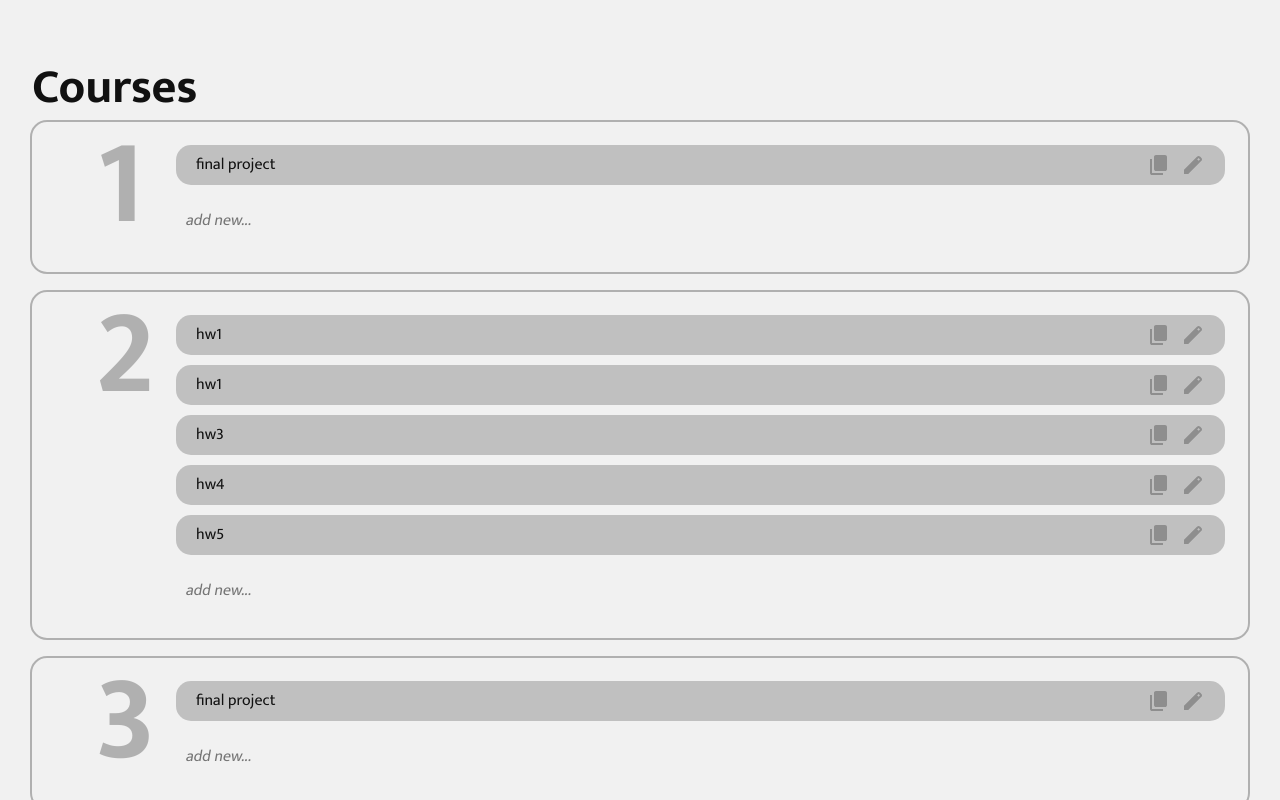
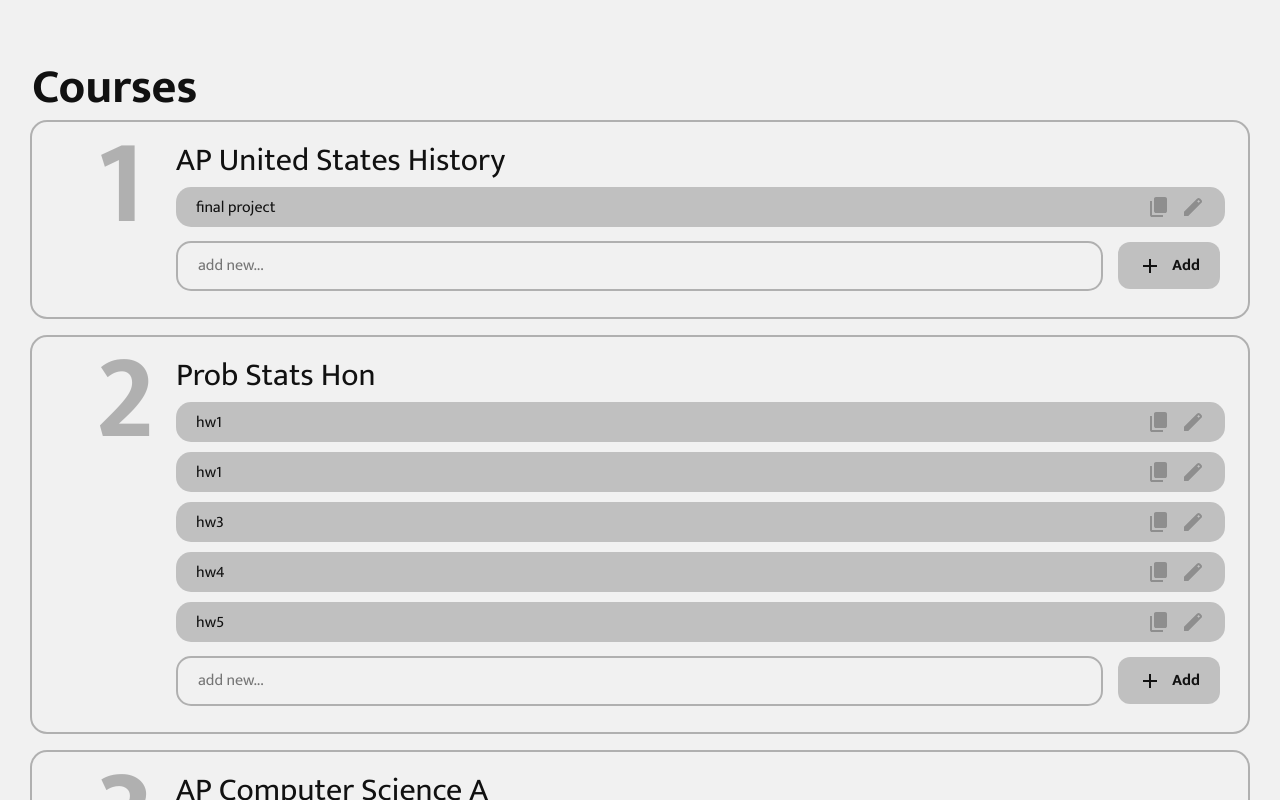
Before and after one commit to thetimblank/neotap.net2, a Next.js app: page /todo in a window 1280 px wide. Built offline with nearby package versions, Linux system fonts and the light colour scheme; a web font is replaced by a local one.

Commit message:
add course actions

```diff
--- a/src/app/(root)/todo/Course.tsx
+++ b/src/app/(root)/todo/Course.tsx
@@ -1,26 +1,63 @@
-import React, { useState } from 'react';
+import React, { useContext } from 'react';
 import { motion } from 'framer-motion';
 import Task from './Task';
+import { CoursesContext } from '@/providers/CoursesContext';
+import { notifications } from '@mantine/notifications';
 
 interface P {
-	data: Course;
-	setData: React.Dispatch<React.SetStateAction<Course[]>>;
+	course: Course;
 }
 
-const Course: React.FC<P> = ({ data, setData }) => {
-	const [tasks, setTasks] = useState<Task[]>(data.todo);
+const Course: React.FC<P> = ({ course }) => {
+	const { setCourse } = useContext(CoursesContext);
+
+	const handleNewTask = (form: any) => {
+		const query = form.get('query');
+
+		if (!query || query.length < 1) {
+			notifications.show({ title: 'Bummer!', message: 'Please provide a task to add.' });
+			return;
+		}
+
+		setCourse(course.period - 1, {
+			...course,
+			todo: course.todo.concat({
+				name: query,
+			}),
+		});
+	};
 
 	return (
-		<motion.div className='course outline'>
+		<motion.div layout='preserve-aspect' className='course outline'>
 			<div className='period center'>
-				<h1>{data.period}</h1>
+				<h1>{course.period}</h1>
 			</div>
 			<div className='content full'>
-				{/* <h3>{data.name}</h3> */}
-				{tasks.map((task: Task, idx: number) => {
-					return <Task tasks={tasks} setTasks={setTasks} data={task} key={idx} />;
-				})}
-				<input className='new' placeholder='add new...' />
+				<h3>{course.name}</h3>
+				{course.todo.length < 1 ? (
+					<p>You're all done!</p>
+				) : (
+					course.todo.map((task: Task, idx: number) => {
+						return (
+							<motion.div
+								key={idx}
+								initial={{ opacity: 0, x: -20 }}
+								animate={{ opacity: 1, x: 0 }}
+								transition={{ delay: idx * 0.05 }}>
+								<Task courseIndex={course.period - 1} task={task} />
+							</motion.div>
+						);
+					})
+				)}
+				<form action={handleNewTask} className='flex-align flex-space flex-gap'>
+					<input className='input new' placeholder='add new...' name='query' />
+					<button type='submit' className='btn'>
+						<svg xmlns='http://www.w3.org/2000/svg' height='24px' viewBox='0 -960 960 960' width='24px'>
+							<path d='M440-440H200v-80h240v-240h80v240h240v80H520v240h-80v-240Z' />
+						</svg>
+						Add
+					</button>
+				</form>
 			</div>
 		</motion.div>
 	);
--- a/src/app/(root)/todo/Task.tsx
+++ b/src/app/(root)/todo/Task.tsx
@@ -1,17 +1,79 @@
-import React, { useState } from 'react';
+import React, { useContext, useState } from 'react';
 import { motion } from 'framer-motion';
+import { CoursesContext } from '@/providers/CoursesContext';
+import { modals } from '@mantine/modals';
 
 interface P {
-	data: Task;
-	tasks: Task[];
-	setTasks: React.Dispatch<React.SetStateAction<Task[]>>;
+	task: Task;
+	courseIndex: number;
 }
 
-const Task: React.FC<P> = ({ data, tasks, setTasks }) => {
+const Task: React.FC<P> = ({ task, courseIndex }) => {
+	const { courses, setCourse } = useContext(CoursesContext);
 	const [hovering, setHovering] = useState<boolean>(false);
 
+	const handleDuplicate = () => {
+		setCourse(courseIndex, {
+			...courses[courseIndex],
+			todo: courses[courseIndex].todo.concat([Object.assign({}, task)]),
+		});
+	};
+
+	const handleCheckOff = () => {
+		setCourse(courseIndex, {
+			...courses[courseIndex],
+			todo: courses[courseIndex].todo.filter((current) => {
+				if (current != task) {
+					return true;
+				}
+
+				return false;
+			}),
+		});
+	};
+
+	const handleEdit = () => {
+		modals.open({
+			title: 'Editing Task',
+			children: (
+				<form
+					className='flex-col'
+					action={(query: any) => {
+						const input = query.get('task');
+
+						if (input.length < 1) {
+							return;
+						}
+
+						const modifiedTodo = courses[courseIndex].todo;
+
+						for (let i = 0; i < modifiedTodo.length; i++) {
+							if (modifiedTodo[i] === task) {
+								modifiedTodo.splice(i, 1, {
+									...task,
+									name: input,
+								});
+							}
+						}
+
+						setCourse(courseIndex, {
+							...courses[courseIndex],
+							todo: modifiedTodo,
+						});
+
+						modals.closeAll();
+					}}>
+					<input className='input' placeholder='Your new task...' defaultValue={task.name} name='task' />
+					<button className='btn' type='submit'>
+						Okay
+					</button>
+				</form>
+			),
+		});
+	};
+
 	return (
-		<motion.div className='task'>
+		<div className='task'>
 			<motion.div
 				initial={{ opacity: 0 }}
 				animate={hovering ? { x: 0, opacity: 1 } : { x: 10, opacity: 0 }}
@@ -20,43 +82,25 @@ const Task: React.FC<P> = ({ data, tasks, setTasks }) => {
 					<path d='M382-240 154-468l57-57 171 171 367-367 57 57-424 424Z' />
 				</svg>
 			</motion.div>
-			<div
+			<button
 				className='content full'
 				onMouseEnter={() => setHovering(true)}
 				onMouseLeave={() => setHovering(false)}
-				onClick={() =>
-					setTasks(
-						tasks.filter((current) => {
-							if (current != data) {
-								return true;
-							}
-
-							return false;
-						})
-					)
-				}>
-				<p>{data.name}</p>
-				<p>{data.dueAt?.toLocaleString()}</p>
-			</div>
-			<div
-				className='modify center'
-				onClick={() => {
-					const newTasks = tasks;
-
-					newTasks.push(data);
-
-					setTasks(newTasks);
-				}}>
+				onClick={handleCheckOff}>
+				<p>{task.name}</p>
+				<p>{task.dueAt?.toLocaleString()}</p>
+			</button>
+			<button className='modify center' onClick={handleDuplicate}>
 				<svg xmlns='http://www.w3.org/2000/svg' height='24px' viewBox='0 -960 960 960' width='24px'>
 					<path d='M360-240q-33 0-56.5-23.5T280-320v-480q0-33 23.5-56.5T360-880h360q33 0 56.5 23.5T800-800v480q0 33-23.5 56.5T720-240H360ZM200-80q-33 0-56.5-23.5T120-160v-560h80v560h440v80H200Z' />
 				</svg>
-			</div>
-			<div className='modify center'>
+			</button>
+			<button className='modify center' onClick={handleEdit}>
 				<svg xmlns='http://www.w3.org/2000/svg' height='24px' viewBox='0 -960 960 960' width='24px'>
 					<path d='M120-120v-170l528-527q12-11 26.5-17t30.5-6q16 0 31 6t26 18l55 56q12 11 17.5 26t5.5 30q0 16-5.5 30.5T817-647L290-120H120Zm584-528 56-56-56-56-56 56 56 56Z' />
 				</svg>
-			</div>
-		</motion.div>
+			</button>
+		</div>
 	);
 };
 
--- /dev/null
+++ b/src/app/(root)/todo/layout.tsx
@@ -0,0 +1,10 @@
+import { CoursesProvider } from '@/providers/CoursesContext';
+
+interface P {
+	children: React.ReactNode;
+}
+
+const Layout: React.FC<P> = ({ children }) => {
+	return <CoursesProvider>{children}</CoursesProvider>;
+};
+export default Layout;
--- a/src/app/(root)/todo/page.css
+++ b/src/app/(root)/todo/page.css
@@ -37,25 +37,8 @@
 }
 
 .course>.content .new {
-   padding: 20px 10px;
-
-   height: 50px;
-
-   border: none;
-   resize: none;
-
-   background-color: transparent;
-
-
-   font-family: var(--font-primary);
-   color: var(--text-h1);
-   font-size: 16px;
-
-   transition: var(--transition);
-}
-
-.course>.content .new::placeholder {
-   transform: skew(-10deg);
+   width: 100%;
+   margin-bottom: 0;
 }
 
 .course .period {
@@ -77,13 +60,14 @@
 
    width: 100%;
 
-
    padding: 0 20px;
 
    background-color: var(--button-color-h1);
    border-radius: var(--border-radius);
 
    transition: var(--transition);
+
+   cursor: pointer;
 }
 
 .course .task .remove {
@@ -96,14 +80,24 @@
    fill: var(--success);
 }
 
+.course .task p {
+   user-select: none;
+}
+
 
 .course .task .modify {
    fill: var(--button-color-h2);
    transition: var(--transition);
+
+   cursor: pointer;
 }
 
 .course .task .modify:hover {
    fill: var(--text-h1);
+}
+
+.course .task .modify:focus-visible {
+   fill: var(--link);
 }
 
 .course .task .content {
@@ -117,3 +111,11 @@
    text-decoration: line-through;
    background-color: #3789228b;
 }
+
+.course .task .content:focus-visible {
+   text-decoration: line-through;
+}
+
+.course .task:has(.content:focus-visible) {
+   background-color: #3789228b;
+}
--- a/src/app/(root)/todo/page.tsx
+++ b/src/app/(root)/todo/page.tsx
@@ -1,71 +1,14 @@
 'use client';
 
-import React, { useState } from 'react';
+import React, { useContext } from 'react';
 import { Reorder } from 'framer-motion';
 import Course from './Course';
 import './page.css';
 import Scrollable from '@/components/Scrollable';
-
-const data: Course[] = [
-	{
-		name: 'AP United States History',
-		period: 1,
-		id: 1,
-		todo: [
-			{
-				name: 'final project',
-				priority: 1,
-			},
-		],
-	},
-	{
-		name: 'Prob Stats Hon',
-		period: 2,
-		id: 2,
-		todo: [
-			{
-				name: 'hw1',
-			},
-			{
-				name: 'hw1',
-			},
-			{
-				name: 'hw3',
-			},
-			{
-				name: 'hw4',
-			},
-			{
-				name: 'hw5',
-			},
-		],
-	},
-	{
-		name: 'AP Computer Science A',
-		period: 3,
-		id: 3,
-		todo: [
-			{
-				name: 'final project',
-			},
-		],
-	},
-	{
-		name: 'AP Bio',
-		period: 4,
-		id: 4,
-		todo: [],
-	},
-	{
-		name: 'AP Lunch',
-		period: 5,
-		id: 5,
-		todo: [],
-	},
-];
+import { CoursesContext } from '@/providers/CoursesContext';
 
 const Page: React.FC = () => {
-	const [courses, setCourses] = useState<Course[]>(data);
+	const { courses, setCourses } = useContext(CoursesContext);
 
 	const updateCourses = (input: Course[]) => {
 		const updated: Course[] = input;
@@ -92,7 +35,7 @@ const Page: React.FC = () => {
 					{courses.map((course: Course) => {
 						return (
 							<Reorder.Item value={course} key={course.id}>
-								<Course setData={setCourses} data={course} />
+								<Course course={course} />
 							</Reorder.Item>
 						);
 					})}
--- a/src/app/layout.tsx
+++ b/src/app/layout.tsx
@@ -4,7 +4,6 @@ import { Notifications } from '@mantine/notifications';
 import { ThemeProvider } from '@/providers/ThemeContext';
 import { ModalsProvider } from '@mantine/modals';
 import { MantineProvider } from '@mantine/core';
-import Footer from '@/components/footer/Footer';
 
 export const metadata: Metadata = {
 	title: 'neo',
--- /dev/null
+++ b/src/providers/CoursesContext.tsx
@@ -0,0 +1,83 @@
+'use client';
+
+import { createContext, useState } from 'react';
+
+const data: Course[] = [
+	{
+		name: 'AP United States History',
+		period: 1,
+		id: 1,
+		todo: [
+			{
+				name: 'final project',
+				priority: 1,
+			},
+		],
+	},
+	{
+		name: 'Prob Stats Hon',
+		period: 2,
+		id: 2,
+		todo: [
+			{
+				name: 'hw1',
+			},
+			{
+				name: 'hw1',
+			},
+			{
+				name: 'hw3',
+			},
+			{
+				name: 'hw4',
+			},
+			{
+				name: 'hw5',
+			},
+		],
+	},
+	{
+		name: 'AP Computer Science A',
+		period: 3,
+		id: 3,
+		todo: [
+			{
+				name: 'final project',
+			},
+		],
+	},
+	{
+		name: 'AP Bio',
+		period: 4,
+		id: 4,
+		todo: [],
+	},
+	{
+		name: 'AP Lunch',
+		period: 5,
+		id: 5,
+		todo: [],
+	},
+];
+
+interface CoursesContextProps {
+	setCourse: (courseId: number, updatedCourse: Course) => void;
+	setCourses: (courses: Course[]) => void;
+	courses: Course[];
+}
+
+export const CoursesContext = createContext<CoursesContextProps>({
+	courses: [],
+	setCourse: () => {},
+	setCourses: () => {},
+});
+
+export const CoursesProvider = ({ children }: { children: React.ReactNode }) => {
+	const [courses, setCourses] = useState<Course[]>(data);
+
+	const setCourse = (courseId: number, updatedCourse: Course) => {
+		setCourses((prevCourses) => prevCourses.map((course, index) => (index === courseId ? updatedCourse : course)));
+	};
+
+	return <CoursesContext.Provider value={{ courses, setCourse, setCourses }}>{children}</CoursesContext.Provider>;
+};
```
Also changed, not shown: src/app/(root)/todo/error.tsx (added, +8 -0 lines), src/app/globals.css (+60 -4 lines). Lines whose indentation alone changed are shown as unchanged.
